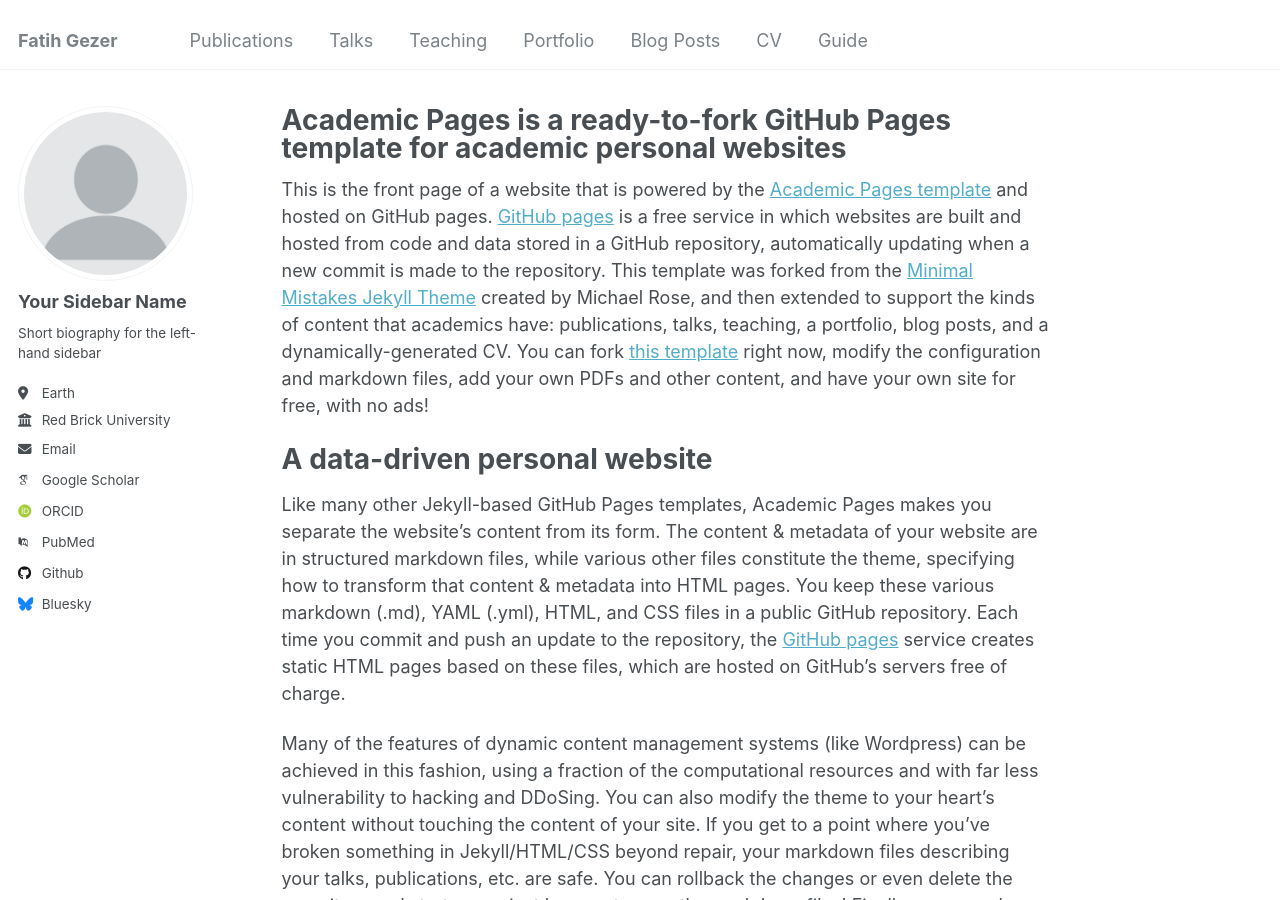
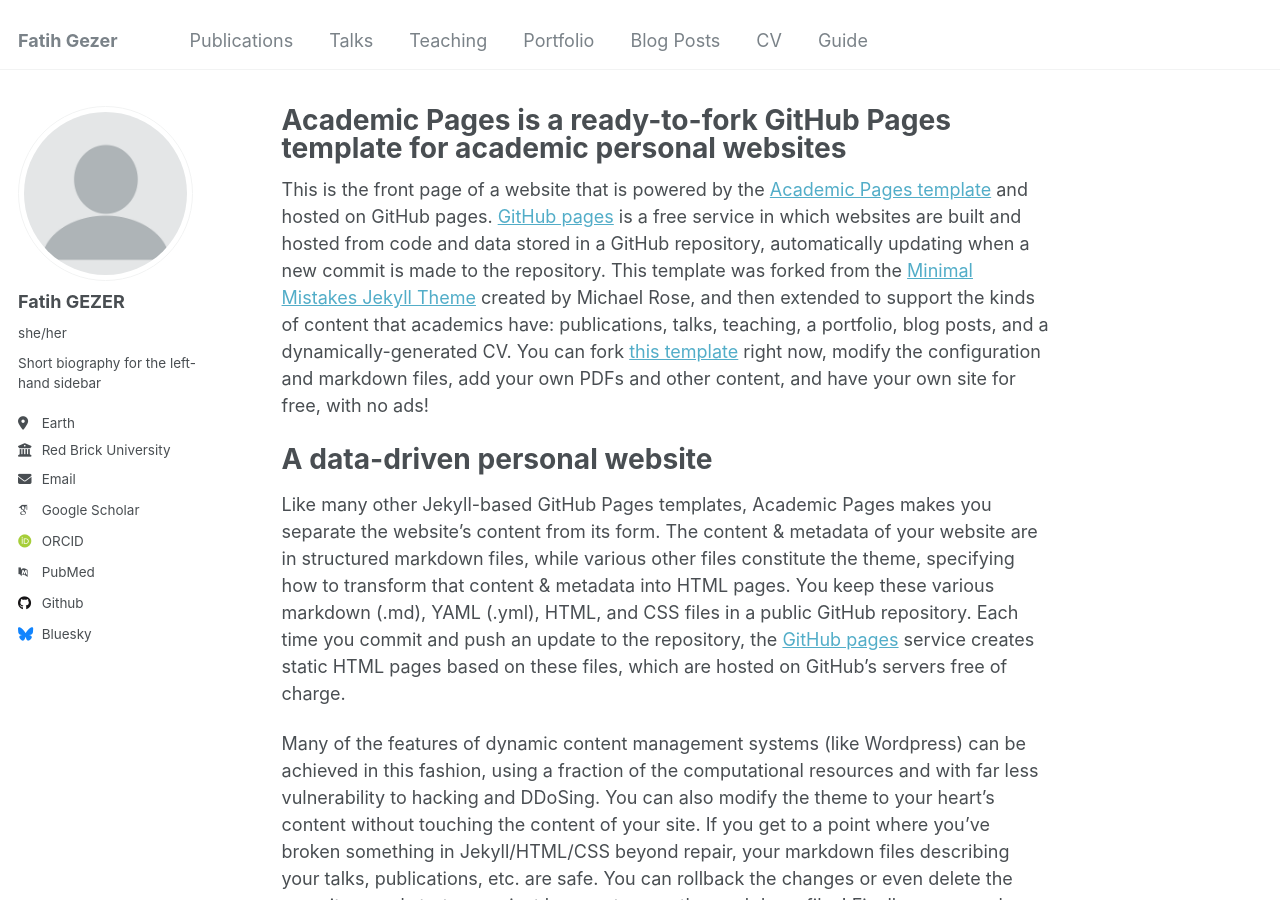
Before and after one commit to fatihgezer/fatihgezer.github.io, a Jekyll site: the page built from _pages/about.md, in a window 1280 px wide and 900 px high. Built offline with Jekyll 4.4.1, drawn with Linux system fonts in a browser that asks for light colours; some web fonts are replaced.

Commit message:
Update _config.yml

```diff
--- a/_config.yml
+++ b/_config.yml
@@ -22,8 +22,8 @@
 author:
   # Biographic information
   avatar           : "profile.png"
-  name             : "Your Sidebar Name"
-  pronouns         : # example: "she/her"
+  name             : "Fatih GEZER"
+  pronouns         : "she/her"
   bio              : "Short biography for the left-hand sidebar"
   location         : "Earth"
   employer         : "Red Brick University"
```
